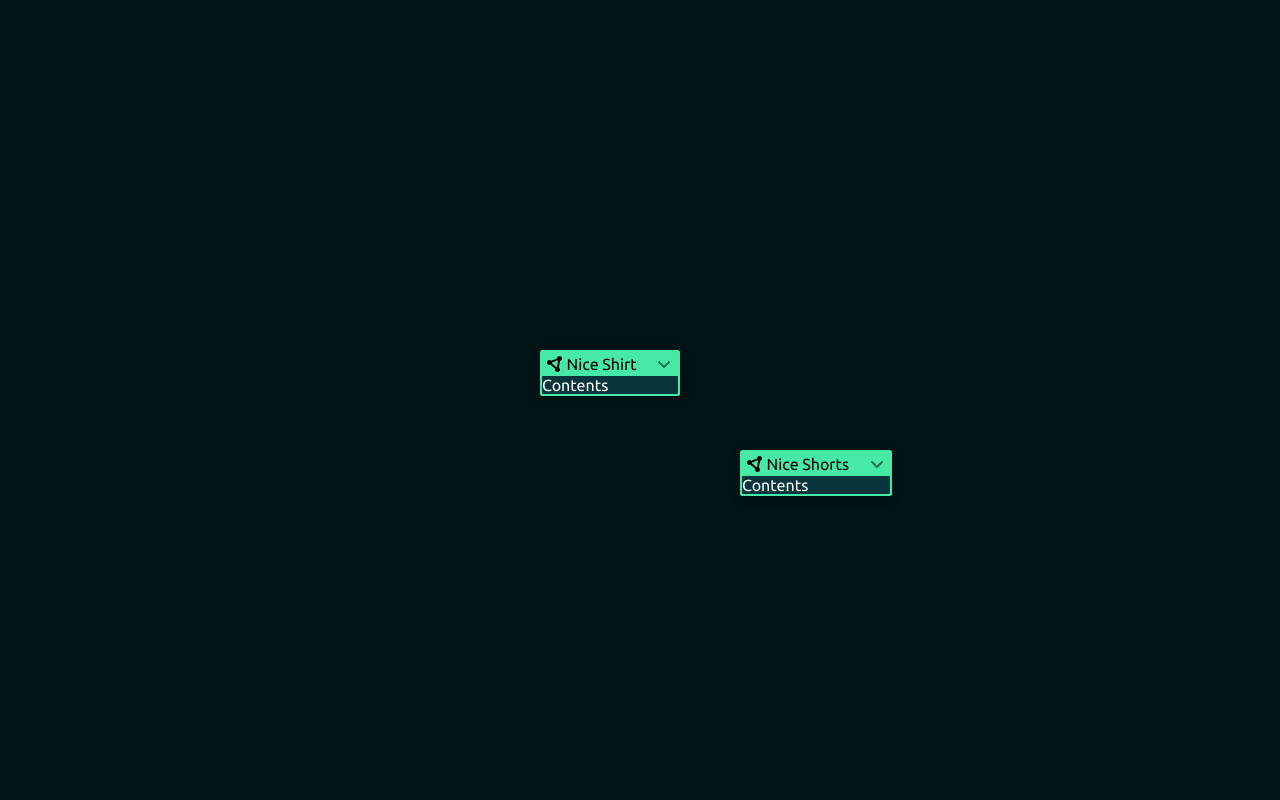
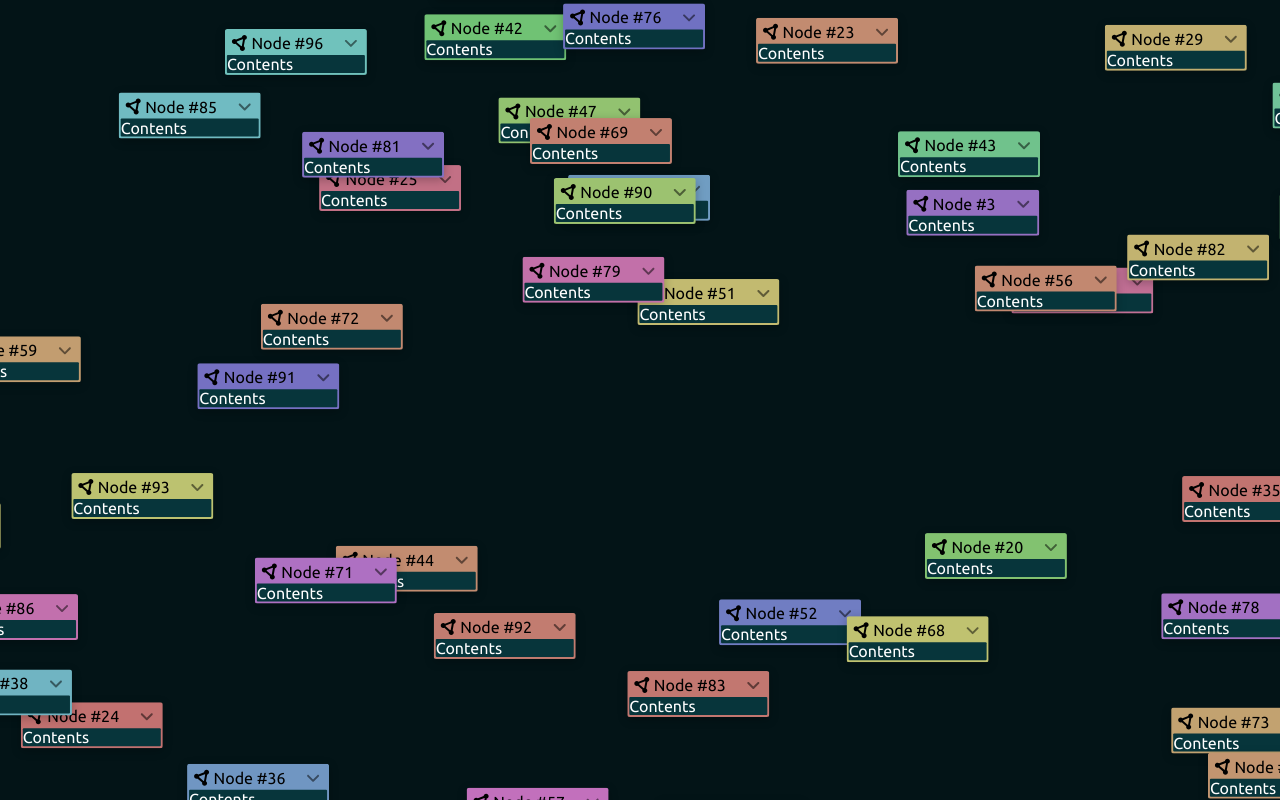
Before and after one commit to keve1227/visual-js, a JavaScript app: page / in a window 1280 px wide. Built offline with nearby package versions, Linux system fonts and the light colour scheme.

Commit message:
Random debugging nodes

```diff
--- a/src/App.svelte
+++ b/src/App.svelte
@@ -2,12 +2,31 @@
     import ContextMenu, { main } from "@/components/ContextMenu.svelte";
     import Editor from "@/components/Editor.svelte";
     import Node from "@/components/Node.svelte";
+
+    let frame = 0;
+    setInterval(() => {
+        frame++;
+    }, 16);
+
+    const nodes: { title: string; color: string; x: number; y: number }[] = [];
+
+    for (let i = 0; i < 100; i++) {
+        const a = Math.random() * Math.PI * 2;
+        const r = Math.random() ** 0.5 * 1000;
+        const x = r * Math.cos(a);
+        const y = r * Math.sin(a);
+
+        const color = `hsl(${Math.random() * 360}, 40%, 60%)`;
+
+        nodes.push({ title: `Node #${i}`, x, y, color });
+    }
 </script>
 
 <div class="app">
     <Editor>
-        <Node title="Nice Shirt" x={-100} y={-50} />
-        <Node title="Nice Shorts" x={100} y={50} />
+        {#each nodes as node}
+            <Node {...node} />
+        {/each}
     </Editor>
 
     <ContextMenu bind:contextMenu={$main} />
```
